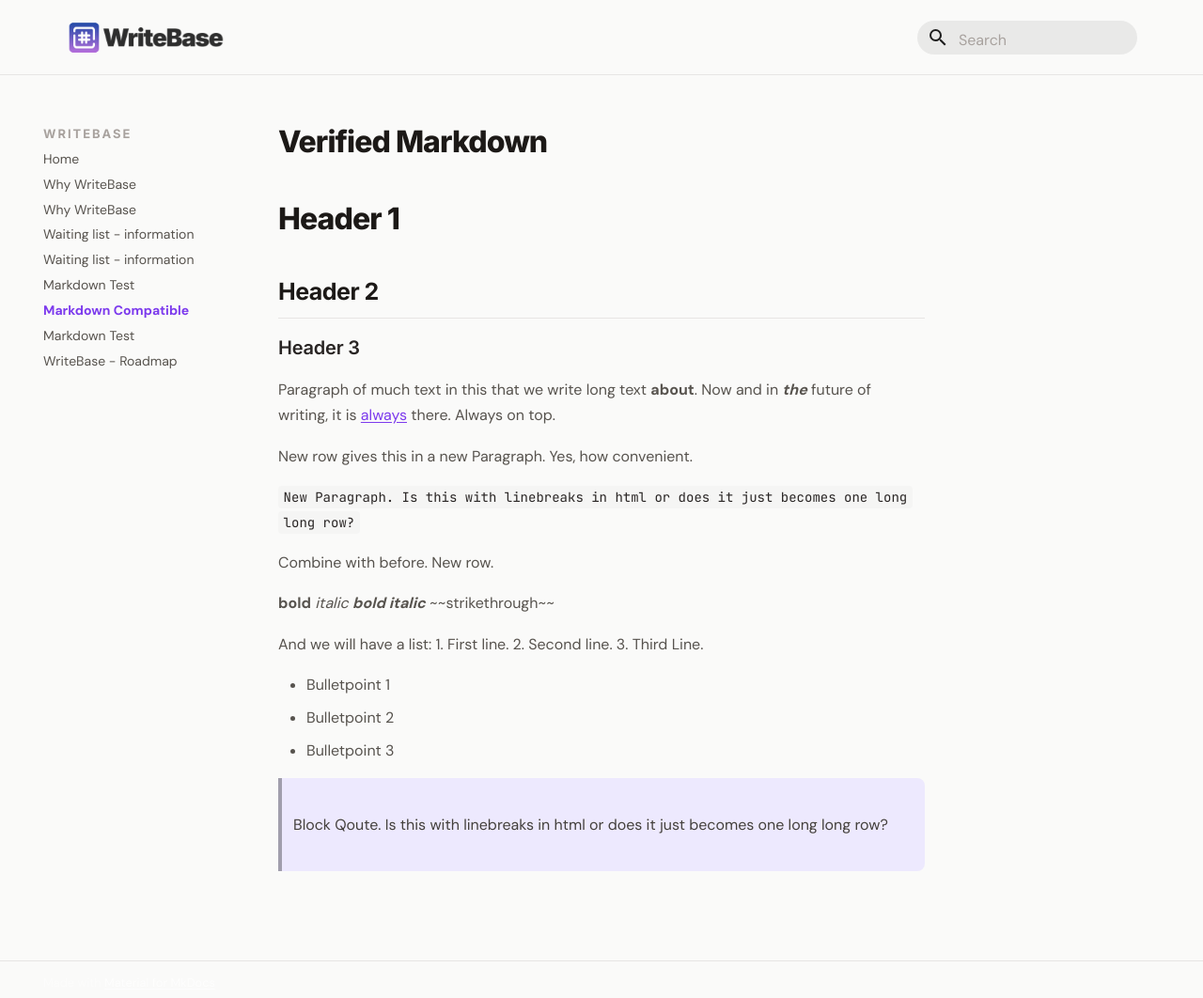
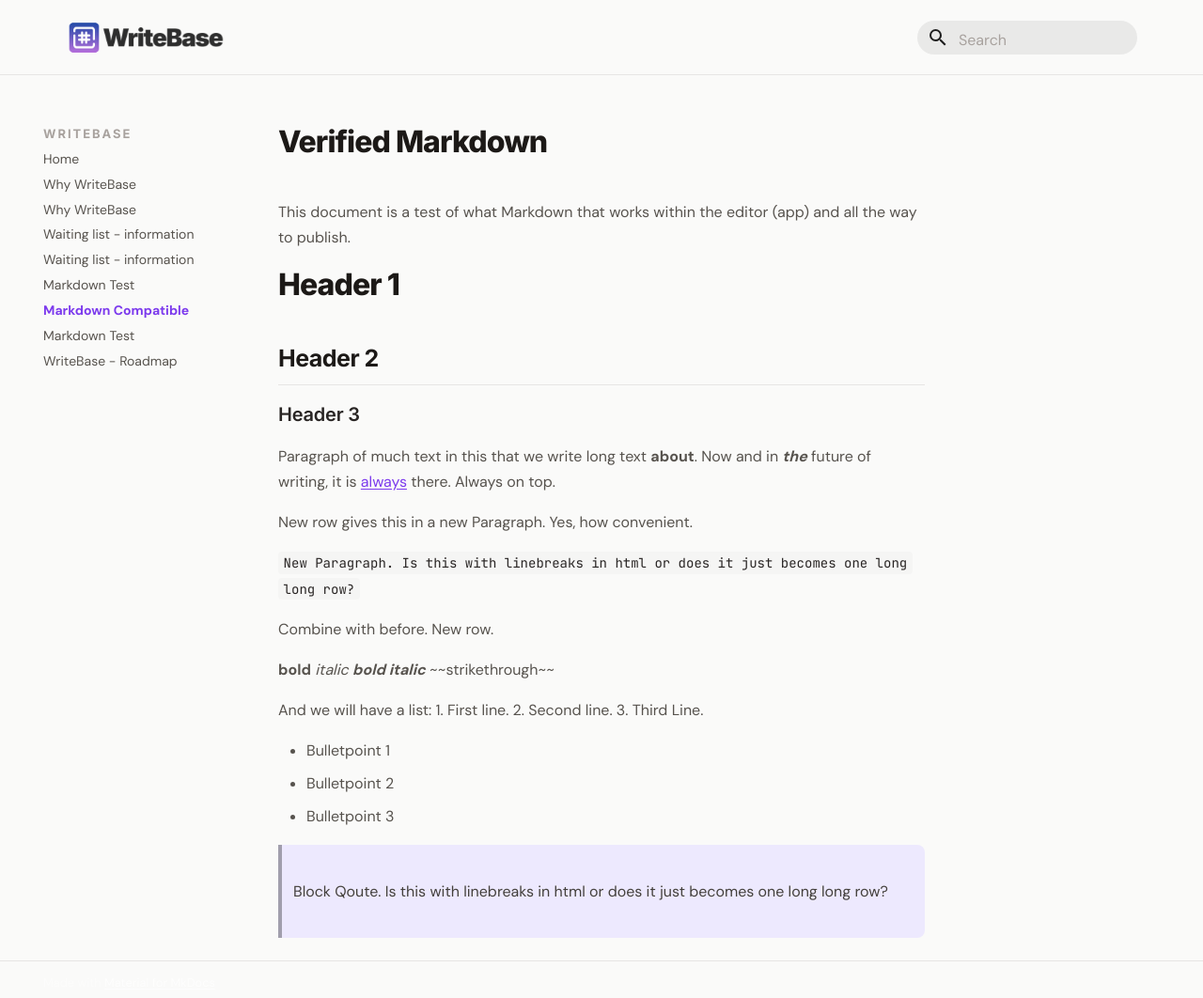
Before and after one commit to larssonhthomas-afk/writebase-docs, an MkDocs documentation site: the page built from docs/30markdown-compatible.md, in a window 1280 px wide and 1069 px high. Shown: the top 1062 px of the window at 94% size. Built offline with MkDocs 1.6.1 and Material for MkDocs 9.7.7, drawn with Linux system fonts in a browser that asks for light colours; some web fonts are replaced.

Commit message:
Update 30markdown-compatible.md

```diff
--- a/docs/30markdown-compatible.md
+++ b/docs/30markdown-compatible.md
@@ -6,7 +6,7 @@ nav_order: 30
 
 # Verified Markdown
 
-
+This document is a test of what Markdown that works within the editor (app) and all the way to publish.
 
 # Header 1
 
```
